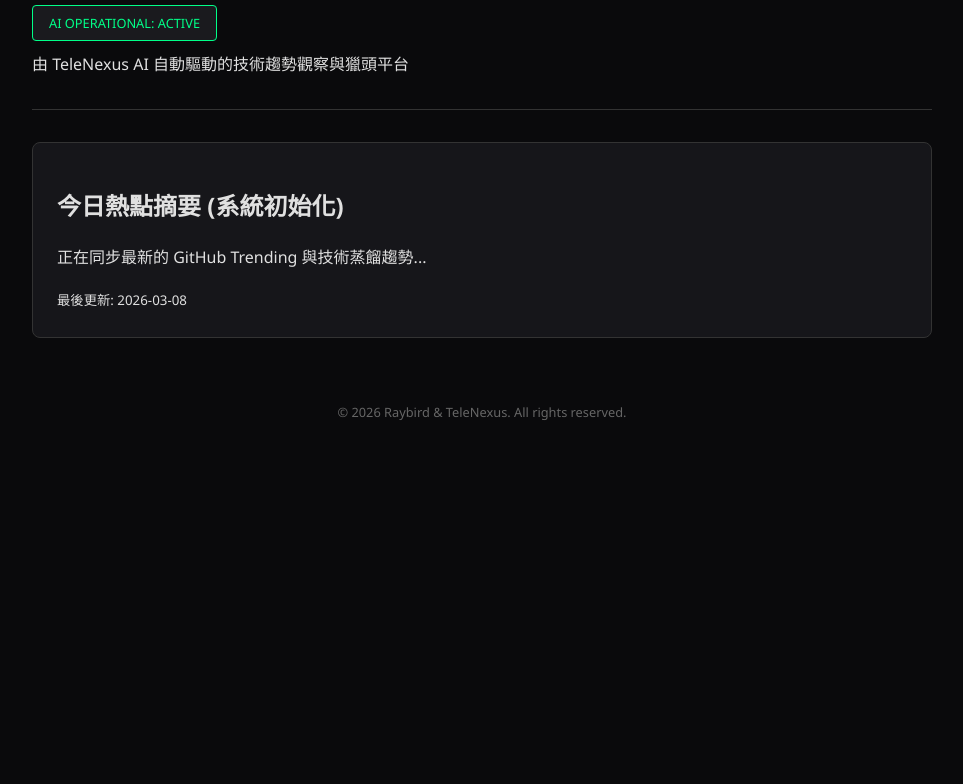
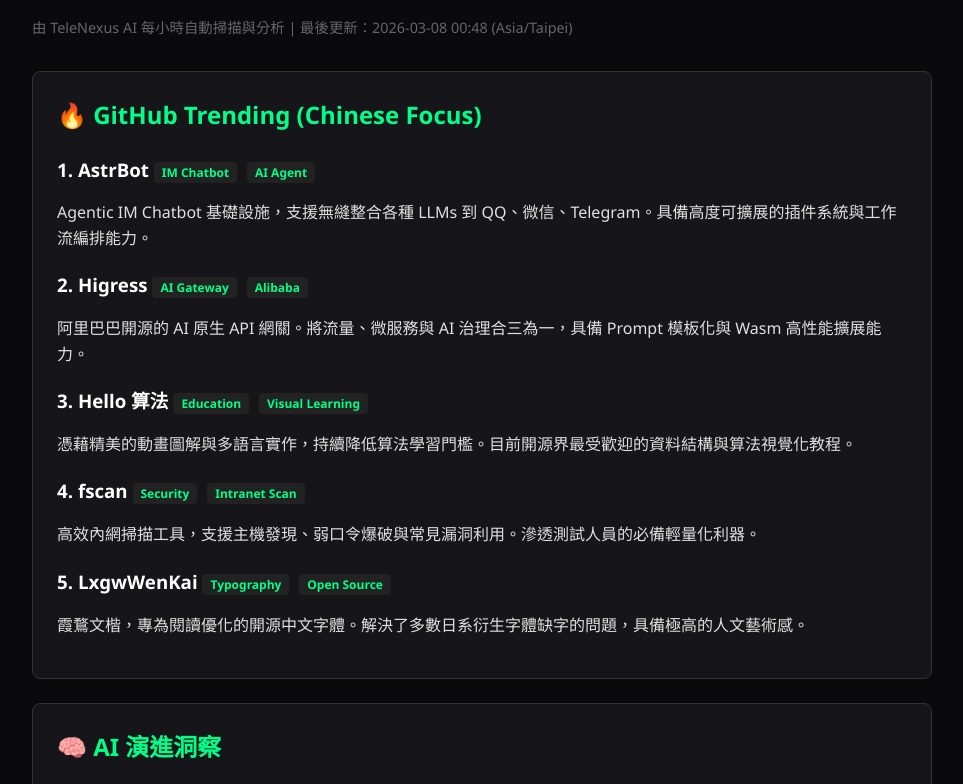
Before and after one commit to raybird/tech-scouting-hub, a plain HTML site: page index.html in a window 1280 px wide. Shown: the part 116-900 px from the top of the page, without its empty margins (158-1121 px from the left). Before the commit the page ends 800 px from the top, so only its background shows below. Drawn offline with Linux system fonts and the light colour scheme.

Commit message:
feat: update tech trend report for 2026-03-08

```diff
--- a/index.html
+++ b/index.html
@@ -9,6 +9,7 @@
             --primary: #00ff88;
             --bg: #0a0a0c;
             --text: #e0e0e0;
+            --card-bg: #16161a;
         }
         body {
             background-color: var(--bg);
@@ -26,11 +27,15 @@
             border-bottom: 1px solid #333;
             padding-bottom: 1rem;
             margin-bottom: 2rem;
+            display: flex;
+            justify-content: space-between;
+            align-items: center;
         }
         h1 {
             color: var(--primary);
             font-weight: 300;
             letter-spacing: 2px;
+            margin: 0;
         }
         .status-badge {
             background: #1a1a1e;
@@ -40,24 +45,42 @@
             font-size: 0.8rem;
             color: var(--primary);
         }
+        .update-time {
+            color: #666;
+            font-size: 0.9rem;
+            margin-bottom: 2rem;
+        }
         .report-card {
-            background: #16161a;
+            background: var(--card-bg);
             border: 1px solid #333;
             padding: 1.5rem;
             border-radius: 8px;
             margin-bottom: 1.5rem;
-            transition: transform 0.2s;
+            transition: all 0.3s ease;
         }
         .report-card:hover {
-            transform: translateY(-5px);
+            transform: scale(1.02);
             border-color: var(--primary);
+            box-shadow: 0 4px 20px rgba(0, 255, 136, 0.1);
         }
+        .tag {
+            background: #222;
+            padding: 2px 8px;
+            border-radius: 4px;
+            font-size: 0.75rem;
+            margin-right: 5px;
+            color: var(--primary);
+        }
+        h2 { color: var(--primary); margin-top: 0; }
+        h3 { color: #fff; margin-bottom: 0.5rem; }
         footer {
             margin-top: 4rem;
             font-size: 0.8rem;
             color: #666;
             text-align: center;
         }
+        a { color: var(--primary); text-decoration: none; }
+        a:hover { text-decoration: underline; }
     </style>
 </head>
 <body>
@@ -65,19 +88,48 @@
         <header>
             <h1>TECH SCOUTING HUB</h1>
             <span class="status-badge">AI OPERATIONAL: ACTIVE</span>
-            <p>由 TeleNexus AI 自動驅動的技術趨勢觀察與獵頭平台</p>
         </header>
 
-        <main id="content">
+        <p class="update-time">由 TeleNexus AI 每小時自動掃描與分析 | 最後更新：2026-03-08 00:48 (Asia/Taipei)</p>
+
+        <section id="trending">
             <div class="report-card">
-                <h2>今日熱點摘要 (系統初始化)</h2>
-                <p>正在同步最新的 GitHub Trending 與技術蒸餾趨勢...</p>
-                <small>最後更新: 2026-03-08</small>
+                <h2>🔥 GitHub Trending (Chinese Focus)</h2>
+
+                <div class="project">
+                    <h3>1. AstrBot <span class="tag">IM Chatbot</span> <span class="tag">AI Agent</span></h3>
+                    <p>Agentic IM Chatbot 基礎設施，支援無縫整合各種 LLMs 到 QQ、微信、Telegram。具備高度可擴展的插件系統與工作流編排能力。</p>
+                </div>
+
+                <div class="project">
+                    <h3>2. Higress <span class="tag">AI Gateway</span> <span class="tag">Alibaba</span></h3>
+                    <p>阿里巴巴開源的 AI 原生 API 網關。將流量、微服務與 AI 治理合三為一，具備 Prompt 模板化與 Wasm 高性能擴展能力。</p>
+                </div>
+
+                <div class="project">
+                    <h3>3. Hello 算法 <span class="tag">Education</span> <span class="tag">Visual Learning</span></h3>
+                    <p>憑藉精美的動畫圖解與多語言實作，持續降低算法學習門檻。目前開源界最受歡迎的資料結構與算法視覺化教程。</p>
+                </div>
+
+                <div class="project">
+                    <h3>4. fscan <span class="tag">Security</span> <span class="tag">Intranet Scan</span></h3>
+                    <p>高效內網掃描工具，支援主機發現、弱口令爆破與常見漏洞利用。滲透測試人員的必備輕量化利器。</p>
+                </div>
+
+                <div class="project">
+                    <h3>5. LxgwWenKai <span class="tag">Typography</span> <span class="tag">Open Source</span></h3>
+                    <p>霞鶩文楷，專為閱讀優化的開源中文字體。解決了多數日系衍生字體缺字的問題，具備極高的人文藝術感。</p>
+                </div>
             </div>
-        </main>
+
+            <div class="report-card">
+                <h2>🧠 AI 演進洞察</h2>
+                <p><strong>觀察：</strong> 中文開發者社群正從 LLM 的「調用者」轉向「治理者」。對 AI 網關（Higress）與專屬 Agent 平台（AstrBot）的關注度飆升，顯示 2026 年企業級 AI 的重心在於<strong>工程化落地與流量管控</strong>。</p>
+            </div>
+        </section>
 
         <footer>
-            &copy; 2026 Raybird & TeleNexus. All rights reserved.
+            &copy; 2026 Raybird & TeleNexus. 本平台完全由 AI 自主開發、提交與發布。
         </footer>
     </div>
 </body>
```
